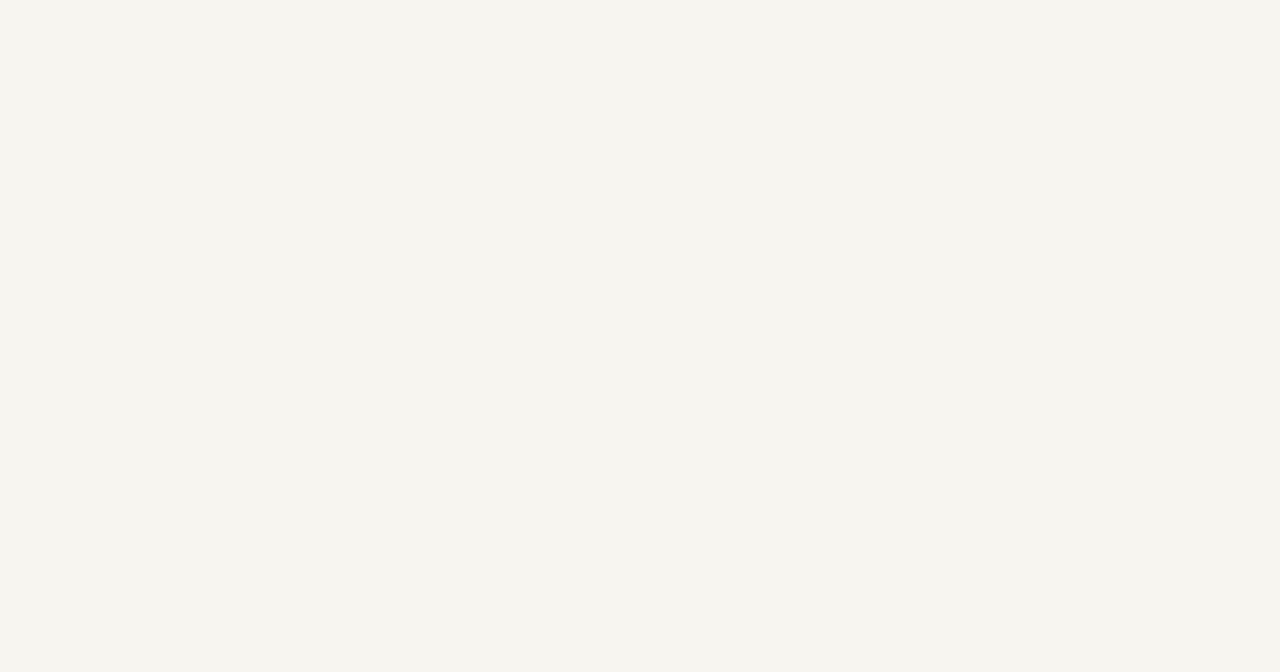
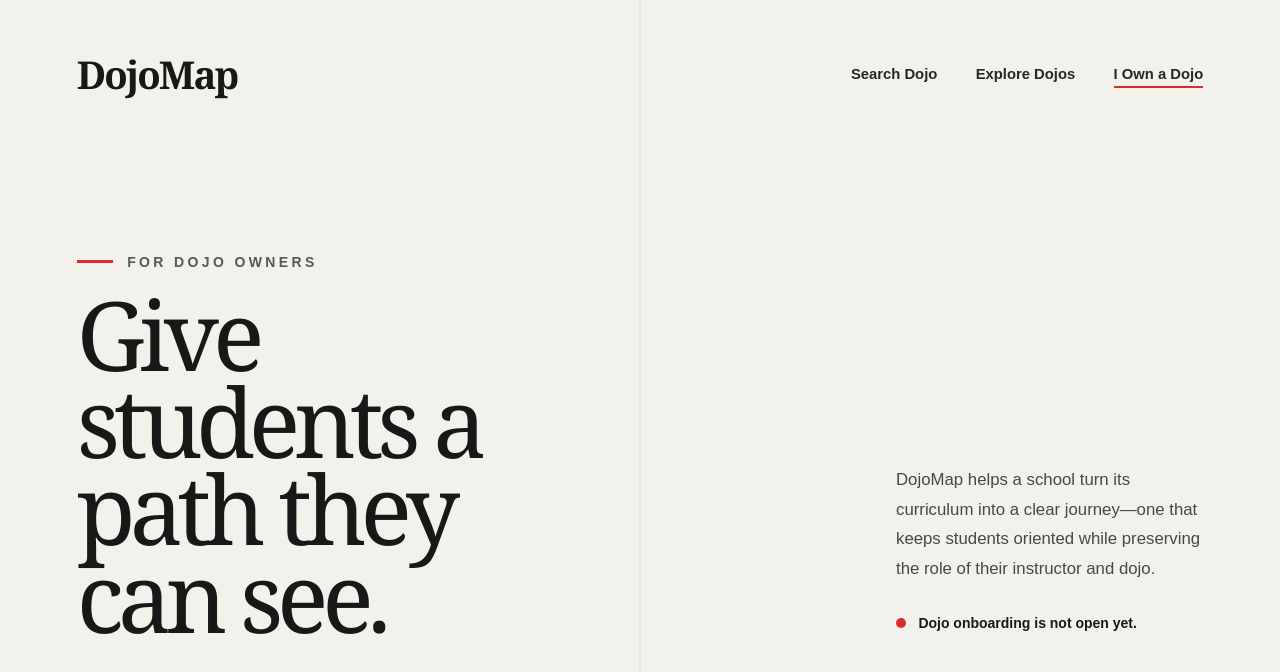
Before and after one commit to SquishyDragon/DojoMap, a Next.js app: page /for-dojos in a window 1280 px wide. Before the commit this address had no page. Shown: the top 672 px of the page. Built offline with nearby package versions, Linux system fonts and the light colour scheme.

Commit message:
feat: add dojo owner landing page

```diff
--- /dev/null
+++ b/src/app/for-dojos/page.module.css
@@ -0,0 +1,273 @@
+.main {
+  min-height: 100vh;
+  min-height: 100dvh;
+  overflow-y: auto;
+  padding: clamp(1.5rem, 4vw, 3rem) clamp(1.5rem, 6vw, 6rem) clamp(3rem, 8vw, 7rem);
+  color: #171918;
+  background:
+    linear-gradient(90deg, transparent 49.9%, rgba(23, 25, 24, 0.08) 50%, transparent 50.1%),
+    #f3f1eb;
+}
+
+.header {
+  display: flex;
+  gap: 2rem;
+  align-items: center;
+  justify-content: space-between;
+}
+
+.brand {
+  color: inherit;
+  font-family: Georgia, "Times New Roman", serif;
+  font-size: clamp(1.65rem, 3vw, 2.4rem);
+  font-weight: 700;
+  letter-spacing: -0.05em;
+  text-decoration: none;
+}
+
+.header nav {
+  display: flex;
+  gap: clamp(1.25rem, 3vw, 3rem);
+  align-items: center;
+}
+
+.header nav a {
+  position: relative;
+  padding-block: 0.6rem;
+  color: #252827;
+  font-size: 0.925rem;
+  font-weight: 600;
+  text-decoration: none;
+}
+
+.header nav a::after {
+  position: absolute;
+  right: 0;
+  bottom: 0.25rem;
+  left: 0;
+  height: 0.125rem;
+  content: "";
+  background: #d82e28;
+  transform: scaleX(0);
+  transition: transform 180ms ease;
+}
+
+.header nav a:hover::after,
+.header nav a:focus-visible::after,
+.header nav a[aria-current="page"]::after {
+  transform: scaleX(1);
+}
+
+.brand:focus-visible,
+.header nav a:focus-visible {
+  outline: 2px solid #171918;
+  outline-offset: 0.35rem;
+}
+
+.hero {
+  display: grid;
+  grid-template-columns: minmax(0, 1.4fr) minmax(18rem, 0.6fr);
+  gap: clamp(3rem, 8vw, 8rem);
+  align-items: end;
+  max-width: 76rem;
+  margin: clamp(5rem, 12vw, 10rem) auto clamp(5rem, 10vw, 8rem);
+}
+
+.eyebrow {
+  display: flex;
+  gap: 0.9rem;
+  align-items: center;
+  margin-bottom: 1.25rem;
+  color: #555957;
+  font-size: 0.875rem;
+  font-weight: 700;
+  letter-spacing: 0.24em;
+  text-transform: uppercase;
+}
+
+.eyebrow::before {
+  width: 2.25rem;
+  height: 0.2rem;
+  content: "";
+  background: #d82e28;
+}
+
+.hero h1 {
+  max-width: 10ch;
+  font-family: Georgia, "Times New Roman", serif;
+  font-size: clamp(3.75rem, 7.5vw, 7.8rem);
+  font-weight: 400;
+  line-height: 0.91;
+  letter-spacing: -0.065em;
+  text-wrap: balance;
+}
+
+.heroCopy {
+  display: grid;
+  gap: 2rem;
+  padding-bottom: 0.5rem;
+}
+
+.heroCopy > p:first-child {
+  color: #454947;
+  font-size: 1.05rem;
+  line-height: 1.75;
+}
+
+.status {
+  display: flex;
+  gap: 0.75rem;
+  align-items: center;
+  font-size: 0.875rem;
+  font-weight: 700;
+}
+
+.status span {
+  width: 0.65rem;
+  height: 0.65rem;
+  border-radius: 50%;
+  background: #d82e28;
+}
+
+.benefits {
+  max-width: 76rem;
+  margin-inline: auto;
+  padding-block: clamp(3rem, 6vw, 5rem);
+  border-top: 1px solid #b9b9b3;
+}
+
+.benefits > h2 {
+  max-width: 18ch;
+  margin-bottom: clamp(2.5rem, 6vw, 5rem);
+  font-family: Georgia, "Times New Roman", serif;
+  font-size: clamp(2rem, 4vw, 3.75rem);
+  font-weight: 400;
+  line-height: 1.05;
+  letter-spacing: -0.045em;
+}
+
+.benefitGrid {
+  display: grid;
+  grid-template-columns: repeat(3, 1fr);
+  gap: 0;
+}
+
+.benefitGrid article {
+  display: grid;
+  gap: 1rem;
+  align-content: start;
+  padding: 0 clamp(1.5rem, 3vw, 3rem);
+  border-left: 1px solid #b9b9b3;
+}
+
+.benefitGrid article:first-child {
+  padding-left: 0;
+  border-left: 0;
+}
+
+.benefitGrid article:last-child {
+  padding-right: 0;
+}
+
+.benefitGrid article > span {
+  color: #d82e28;
+  font-family: Georgia, "Times New Roman", serif;
+  font-size: 1rem;
+}
+
+.benefitGrid h3 {
+  font-family: Georgia, "Times New Roman", serif;
+  font-size: clamp(1.5rem, 2.5vw, 2.25rem);
+  font-weight: 400;
+  line-height: 1.1;
+}
+
+.benefitGrid p {
+  color: #555957;
+  font-size: 1rem;
+  line-height: 1.7;
+}
+
+.boundary {
+  display: grid;
+  grid-template-columns: minmax(14rem, 0.6fr) minmax(18rem, 1fr);
+  gap: clamp(2rem, 7vw, 7rem);
+  max-width: 76rem;
+  margin-inline: auto;
+  padding: clamp(2rem, 5vw, 4rem);
+  color: #f3f1eb;
+  background: #121514;
+}
+
+.boundary p:first-child {
+  font-family: Georgia, "Times New Roman", serif;
+  font-size: clamp(1.75rem, 3vw, 2.75rem);
+  line-height: 1.1;
+}
+
+.boundary p:last-child {
+  align-self: center;
+  color: #c8cbc8;
+  font-size: 1rem;
+  line-height: 1.7;
+}
+
+@media (max-width: 820px) {
+  .header {
+    display: grid;
+    gap: 0.65rem;
+  }
+
+  .header nav {
+    width: 100%;
+    gap: 1rem;
+    justify-content: space-between;
+  }
+
+  .header nav a {
+    font-size: 0.8125rem;
+  }
+
+  .hero {
+    grid-template-columns: 1fr;
+    gap: 2rem;
+    margin-top: 4rem;
+  }
+
+  .benefitGrid {
+    grid-template-columns: 1fr;
+  }
+
+  .benefitGrid article,
+  .benefitGrid article:first-child,
+  .benefitGrid article:last-child {
+    padding: 2rem 0;
+    border-top: 1px solid #b9b9b3;
+    border-left: 0;
+  }
+
+  .boundary {
+    grid-template-columns: 1fr;
+    gap: 1.5rem;
+  }
+}
+
+@media (max-width: 480px) {
+  .header nav {
+    gap: 0.65rem;
+  }
+
+  .header nav a {
+    font-size: 0.75rem;
+  }
+
+  .hero h1 {
+    font-size: clamp(3.1rem, 15vw, 4.6rem);
+  }
+}
+
+@media (prefers-reduced-motion: reduce) {
+  .header nav a::after {
+    transition: none;
+  }
+}
--- /dev/null
+++ b/src/app/for-dojos/page.tsx
@@ -0,0 +1,83 @@
+import Link from "next/link";
+
+import styles from "./page.module.css";
+
+const ownerBenefits = [
+  {
+    number: "01",
+    title: "Make the path visible",
+    description:
+      "Turn rank requirements into a journey students can understand before, during, and after class.",
+  },
+  {
+    number: "02",
+    title: "Keep your teaching central",
+    description:
+      "DojoMap supports your curriculum with clear context. It does not replace instruction, coaching, or dojo culture.",
+  },
+  {
+    number: "03",
+    title: "Give your dojo a clear home",
+    description:
+      "Present your school, training path, and learning resources together in an experience built for martial arts.",
+  },
+] as const;
+
+export default function ForDojosPage() {
+  return (
+    <main className={styles.main}>
+      <header className={styles.header}>
+        <Link className={styles.brand} href="/">
+          DojoMap
+        </Link>
+        <nav aria-label="Owner page navigation">
+          <Link href="/#dojo-search">Search Dojo</Link>
+          <Link href="/dojos">Explore Dojos</Link>
+          <Link aria-current="page" href="/for-dojos">
+            I Own a Dojo
+          </Link>
+        </nav>
+      </header>
+
+      <section className={styles.hero} aria-labelledby="owner-title">
+        <div>
+          <p className={styles.eyebrow}>For dojo owners</p>
+          <h1 id="owner-title">Give students a path they can see.</h1>
+        </div>
+        <div className={styles.heroCopy}>
+          <p>
+            DojoMap helps a school turn its curriculum into a clear journey—one
+            that keeps students oriented while preserving the role of their
+            instructor and dojo.
+          </p>
+          <p className={styles.status}>
+            <span aria-hidden="true" />
+            Dojo onboarding is not open yet.
+          </p>
+        </div>
+      </section>
+
+      <section className={styles.benefits} aria-labelledby="benefits-title">
+        <h2 id="benefits-title">What DojoMap is building for schools</h2>
+        <div className={styles.benefitGrid}>
+          {ownerBenefits.map((benefit) => (
+            <article key={benefit.number}>
+              <span aria-hidden="true">{benefit.number}</span>
+              <h3>{benefit.title}</h3>
+              <p>{benefit.description}</p>
+            </article>
+          ))}
+        </div>
+      </section>
+
+      <aside className={styles.boundary} aria-label="Current product scope">
+        <p>Built with the dojo, not around it.</p>
+        <p>
+          DojoMap is currently proving the curriculum experience with Fort Myers
+          Karate. There is no self-service listing, account, or owner dashboard
+          today.
+        </p>
+      </aside>
+    </main>
+  );
+}
```
Also changed, not shown: 1 other file (tests, documents, lock files or other folders).
